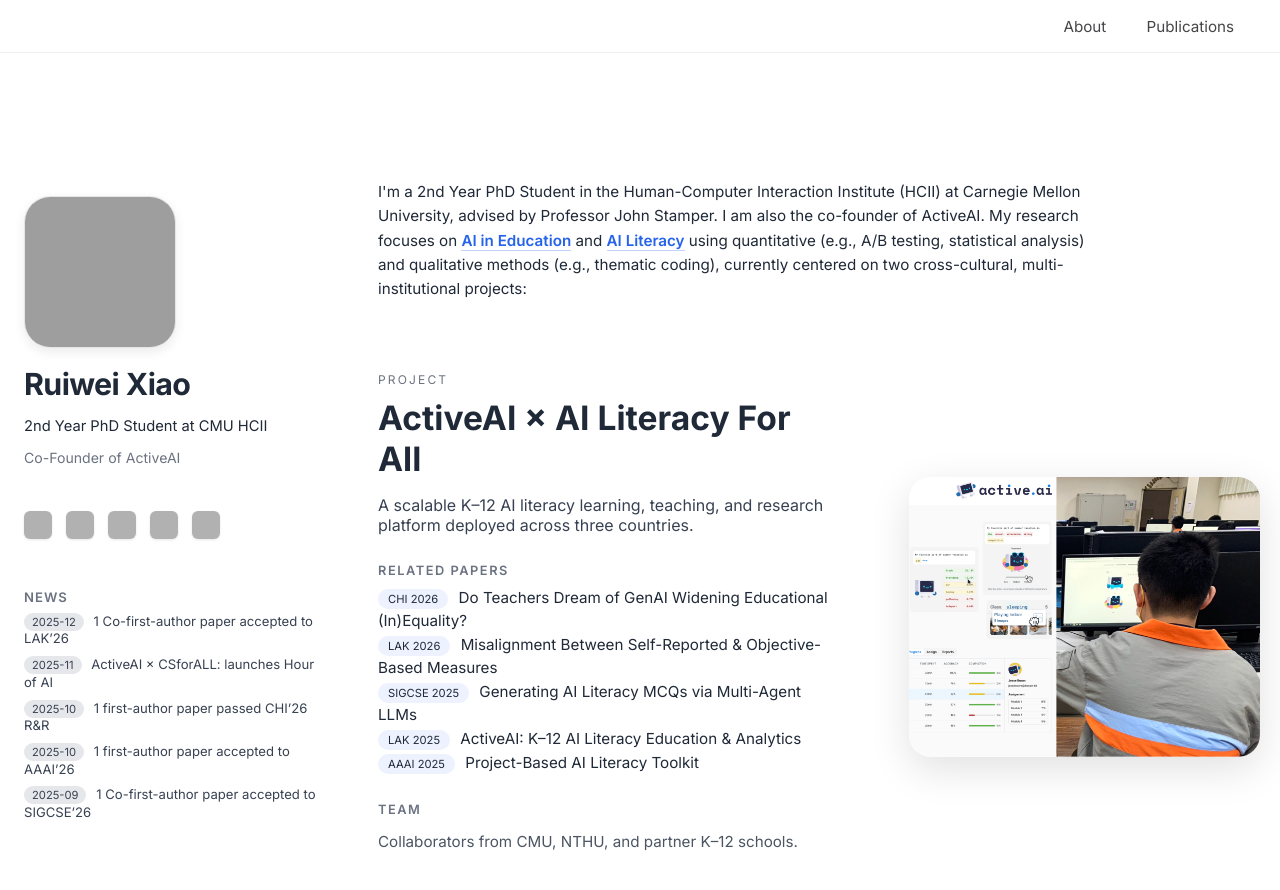
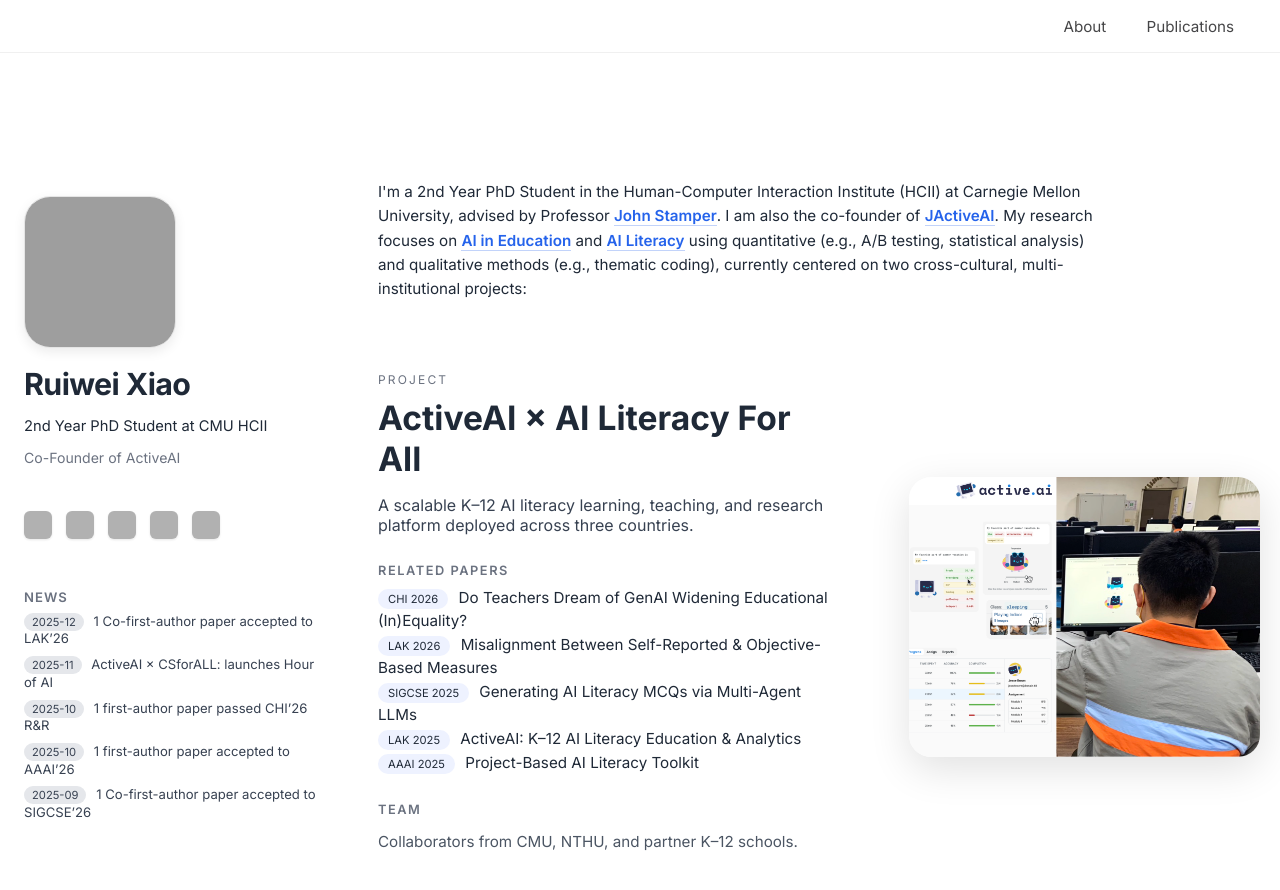
Before and after one commit to ruiwei-xiao/ruiwei-xiao.github.io, a Jekyll site: the page built from index.md, in a window 1280 px wide and 900 px high. Shown: the top 890 px of the window. Built offline with Jekyll 4.4.1, drawn with Linux system fonts in a browser that asks for light colours; grey boxes are pictures that could not be loaded.

Commit message:
Update index.md

```diff
--- a/index.md
+++ b/index.md
@@ -9,10 +9,7 @@
 </header>
 
 <section id="about" class="about-section">
-  I'm a 2nd Year PhD Student in the Human-Computer Interaction Institute (HCII) at Carnegie Mellon University, advised by Professor John Stamper. I am also the co-founder of ActiveAI. My research focuses on
-  <a href="#">AI in Education</a> and
-  <a href="#">AI Literacy</a>
-  using quantitative (e.g., A/B testing, statistical analysis) and qualitative methods (e.g., thematic coding), currently centered on two cross-cultural, multi-institutional projects:
+  I'm a 2nd Year PhD Student in the Human-Computer Interaction Institute (HCII) at Carnegie Mellon University, advised by Professor <a href="https://dev.stamper.org/">John Stamper</a>. I am also the co-founder of <a href="https://www.active-ai.io/">JActiveAI</a>. My research focuses on <a href="">AI in Education</a> and <a href="">AI Literacy</a> using quantitative (e.g., A/B testing, statistical analysis) and qualitative methods (e.g., thematic coding), currently centered on two cross-cultural, multi-institutional projects:
 </section>
 
 
```
